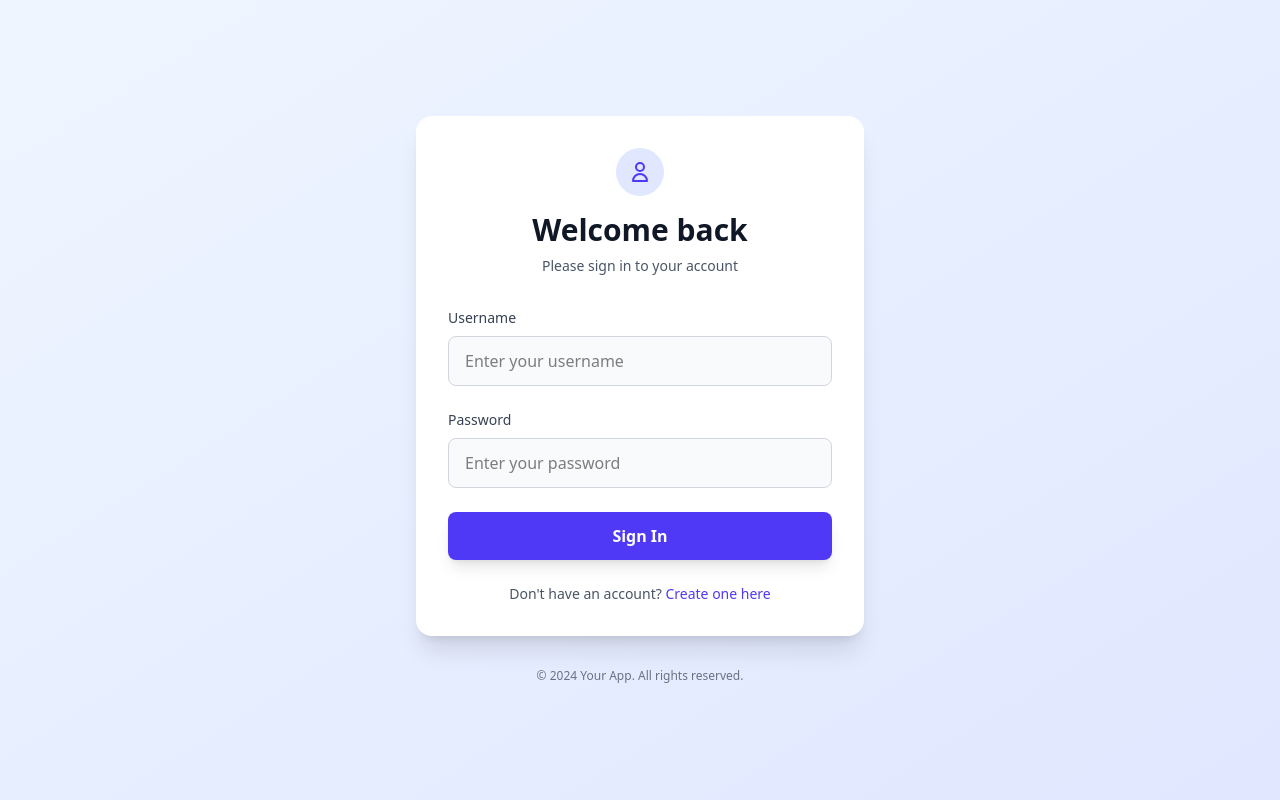
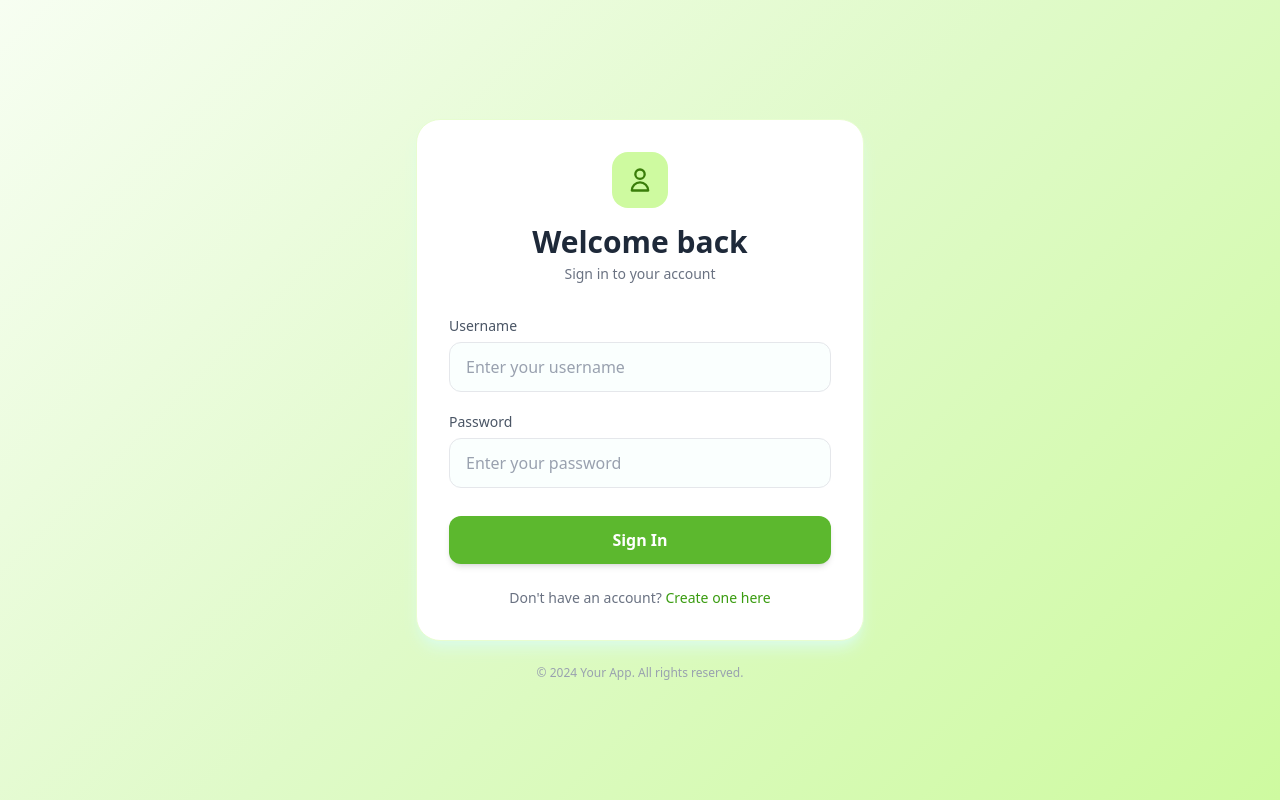
Before and after one commit to Bennables/PERN, a React (Vite) app in the folder frontend/: page /login in a window 1280 px wide. Built offline with nearby package versions, Linux system fonts and the light colour scheme.

Commit message:
frontend revamp

```diff
--- a/frontend/src/pages/Login.tsx
+++ b/frontend/src/pages/Login.tsx
@@ -37,24 +37,29 @@ const Login = () => {
   }, [nav])
 
   return (
-    <div className="min-h-screen bg-gradient-to-br from-blue-50 to-indigo-100 flex items-center justify-center px-4 sm:px-6 lg:px-8">
-      <div className="max-w-md w-full space-y-8">
-        <div className="bg-white rounded-2xl shadow-xl p-8">
+    <div className="min-h-screen flex items-center justify-center px-4 sm:px-6 lg:px-8"
+      style={{ background: 'linear-gradient(135deg, #f7fef2 0%, #dffac8 50%, #cefaa0 100%)' }}>
+      <div className="max-w-md w-full space-y-6">
+        <div className="bg-white rounded-3xl shadow-lg shadow-green-100 p-8 border border-[#e8fdd0]">
+
+          {/* Header */}
           <div className="text-center mb-8">
-            <div className="mx-auto h-12 w-12 bg-indigo-100 rounded-full flex items-center justify-center mb-4">
-              <svg className="h-6 w-6 text-indigo-600" fill="none" viewBox="0 0 24 24" stroke="currentColor">
-                <path strokeLinecap="round" strokeLinejoin="round" strokeWidth={2} d="M16 7a4 4 0 11-8 0 4 4 0 018 0zM12 14a7 7 0 00-7 7h14a7 7 0 00-7-7z" />
+            <div className="mx-auto h-14 w-14 rounded-2xl flex items-center justify-center mb-4"
+              style={{ backgroundColor: '#cefaa0' }}>
+              <svg className="h-7 w-7" fill="none" viewBox="0 0 24 24" stroke="#3a7d0a" strokeWidth={2}>
+                <path strokeLinecap="round" strokeLinejoin="round" d="M16 7a4 4 0 11-8 0 4 4 0 018 0zM12 14a7 7 0 00-7 7h14a7 7 0 00-7-7z" />
               </svg>
             </div>
-            <h2 className="text-3xl font-bold text-gray-900">Welcome back</h2>
-            <p className="text-sm text-gray-600 mt-2">Please sign in to your account</p>
+            <h2 className="text-3xl font-bold text-gray-800">Welcome back</h2>
+            <p className="text-sm text-gray-500 mt-1">Sign in to your account</p>
           </div>
-          <form className="space-y-6" onSubmit={handleSubmit}>
+
+          {/* Form */}
+          <form className="space-y-5" onSubmit={handleSubmit}>
             <div>
-              <label htmlFor="username" className="block text-sm font-medium text-gray-700 mb-2">
+              <label htmlFor="username" className="block text-sm font-medium text-gray-600 mb-1.5">
                 Username
               </label>
-              <div className="relative">
               <input
                 id="username"
                 name="user"
@@ -62,15 +67,16 @@ const Login = () => {
                 value={username ?? ''}
                 placeholder="Enter your username"
                 onChange={(e) => setUsername(e.target.value)}
-                  className="w-full px-4 py-3 border border-gray-300 rounded-lg focus:ring-2 focus:ring-indigo-500 focus:border-indigo-500 transition-colors duration-200 bg-gray-50 focus:bg-white"
+                className="w-full px-4 py-3 border border-gray-200 rounded-xl text-gray-800 placeholder-gray-400 bg-[#fafffe] transition-all duration-200 outline-none"
+                style={{ boxShadow: 'none' }}
+                onFocus={e => e.target.style.borderColor = '#cefaa0'}
+                onBlur={e => e.target.style.borderColor = '#e5e7eb'}
               />
             </div>
-            </div>
             <div>
-              <label htmlFor="password" className="block text-sm font-medium text-gray-700 mb-2">
+              <label htmlFor="password" className="block text-sm font-medium text-gray-600 mb-1.5">
                 Password
               </label>
-              <div className="relative">
               <input
                 id="password"
                 name="pass"
@@ -78,28 +84,41 @@ const Login = () => {
                 value={password ?? ''}
                 placeholder="Enter your password"
                 onChange={(e) => setPassword(e.target.value)}
-                  className="w-full px-4 py-3 border border-gray-300 rounded-lg focus:ring-2 focus:ring-indigo-500 focus:border-indigo-500 transition-colors duration-200 bg-gray-50 focus:bg-white"
+                className="w-full px-4 py-3 border border-gray-200 rounded-xl text-gray-800 placeholder-gray-400 bg-[#fafffe] transition-all duration-200 outline-none"
+                onFocus={e => e.target.style.borderColor = '#cefaa0'}
+                onBlur={e => e.target.style.borderColor = '#e5e7eb'}
               />
-              </div>
             </div>
             <button
               type="submit"
-              className="w-full bg-indigo-600 hover:bg-indigo-700 text-white font-semibold py-3 px-4 rounded-lg transition-colors duration-200 transform hover:scale-[1.02] focus:outline-none focus:ring-2 focus:ring-indigo-500 focus:ring-offset-2 shadow-lg"
+              className="w-full font-semibold py-3 px-4 rounded-xl transition-all duration-200 hover:scale-[1.02] active:scale-[0.98] text-white shadow-md mt-2"
+              style={{ backgroundColor: '#5cb82e' }}
+              onMouseEnter={e => (e.currentTarget.style.backgroundColor = '#4a9e22')}
+              onMouseLeave={e => (e.currentTarget.style.backgroundColor = '#5cb82e')}
             >
               Sign In
             </button>
           </form>
+
+          {/* Footer link */}
           <div className="mt-6 text-center">
-            <p className="text-sm text-gray-600">
+            <p className="text-sm text-gray-500">
               Don't have an account?{' '}
-              <Link to="/register" className="font-medium text-indigo-600 hover:text-indigo-500 transition-colors duration-200">
+              <Link
+                to="/register"
+                className="font-medium transition-colors duration-200"
+                style={{ color: '#3a9c10' }}
+                onMouseEnter={e => (e.currentTarget.style.color = '#2d7a0c')}
+                onMouseLeave={e => (e.currentTarget.style.color = '#3a9c10')}
+              >
                 Create one here
               </Link>
             </p>
           </div>
         </div>
+
         <div className="text-center">
-          <p className="text-xs text-gray-500">© 2024 Your App. All rights reserved.</p>
+          <p className="text-xs text-gray-400">© 2024 Your App. All rights reserved.</p>
         </div>
       </div>
     </div>
--- a/frontend/src/pages/OrgCreate.tsx
+++ b/frontend/src/pages/OrgCreate.tsx
@@ -48,12 +48,12 @@ const OrgCreate = () => {
   }
 
   return (
-    <div className="min-h-screen bg-gradient-to-br from-indigo-50 to-slate-100 flex items-center justify-center px-4 sm:px-6 lg:px-8">
+    <div className="min-h-screen flex items-center justify-center px-4 sm:px-6 lg:px-8" style={{ background: 'linear-gradient(135deg, #f0fdf4 0%, #cefad0 100%)' }}>
       <div className="max-w-md w-full space-y-8">
         <div className="bg-white rounded-2xl shadow-xl p-8">
           <div className="text-center mb-8">
-            <div className="mx-auto h-12 w-12 bg-indigo-100 rounded-full flex items-center justify-center mb-4">
-              <svg className="h-6 w-6 text-indigo-600" fill="none" viewBox="0 0 24 24" stroke="currentColor">
+            <div className="mx-auto h-12 w-12 rounded-full flex items-center justify-center mb-4" style={{ backgroundColor: '#cefad0' }}>
+              <svg className="h-6 w-6" style={{ color: '#3a8c1a' }} fill="none" viewBox="0 0 24 24" stroke="currentColor">
                 <path strokeLinecap="round" strokeLinejoin="round" strokeWidth={2} d="M3 7l9-4 9 4m-9 4l9-4m-9 4v10M4 10v10m16-10v10" />
               </svg>
             </div>
@@ -71,7 +71,7 @@ const OrgCreate = () => {
                 value={name}
                 onChange={(e) => setName(e.target.value)}
                 placeholder="e.g. Product Squad Alpha"
-                className="w-full px-4 py-3 border border-gray-300 rounded-lg focus:ring-2 focus:ring-indigo-500 focus:border-indigo-500 transition-colors duration-200 bg-gray-50 focus:bg-white"
+                className="w-full px-4 py-3 border border-gray-300 rounded-lg focus:ring-2 focus:ring-[#cefad0] focus:border-[#5cb82e] transition-colors duration-200 bg-gray-50 focus:bg-white"
               />
             </div>
             {error && (
@@ -82,7 +82,10 @@ const OrgCreate = () => {
             <button
               type="submit"
               disabled={loading}
-              className="w-full bg-indigo-600 hover:bg-indigo-700 disabled:opacity-60 disabled:cursor-not-allowed text-white font-semibold py-3 px-4 rounded-lg transition-colors duration-200 transform hover:scale-[1.02] focus:outline-none focus:ring-2 focus:ring-indigo-500 focus:ring-offset-2 shadow-lg"
+              className="w-full disabled:opacity-60 disabled:cursor-not-allowed text-white font-semibold py-3 px-4 rounded-lg transition-colors duration-200 transform hover:scale-[1.02] focus:outline-none focus:ring-2 focus:ring-[#cefad0] focus:ring-offset-2 shadow-lg"
+              style={{ backgroundColor: '#5cb82e' }}
+              onMouseEnter={e => { if (!loading) e.currentTarget.style.backgroundColor = '#4a9e22' }}
+              onMouseLeave={e => { if (!loading) e.currentTarget.style.backgroundColor = '#5cb82e' }}
             >
               {loading ? 'Creating...' : 'Create organization'}
             </button>
@@ -90,7 +93,7 @@ const OrgCreate = () => {
           <div className="mt-6 text-center space-y-2">
             <p className="text-sm text-gray-600">
               Already in a team?{' '}
-              <Link to="/team" className="font-medium text-indigo-600 hover:text-indigo-500 transition-colors duration-200">
+              <Link to="/team" className="font-medium transition-colors duration-200" style={{ color: '#3a9c10' }} onMouseEnter={e => (e.currentTarget.style.color = '#2d7a0c')} onMouseLeave={e => (e.currentTarget.style.color = '#3a9c10')}>
                 View team board
               </Link>
             </p>
--- a/frontend/src/pages/OrgFind.tsx
+++ b/frontend/src/pages/OrgFind.tsx
@@ -36,12 +36,12 @@ const OrgFind = () => {
   }
 
   return (
-    <div className="min-h-screen bg-gradient-to-br from-indigo-50 to-slate-100 flex items-center justify-center px-4 sm:px-6 lg:px-8">
+    <div className="min-h-screen flex items-center justify-center px-4 sm:px-6 lg:px-8" style={{ background: 'linear-gradient(135deg, #f0fdf4 0%, #cefad0 100%)' }}>
       <div className="max-w-md w-full space-y-8">
         <div className="bg-white rounded-2xl shadow-xl p-8">
           <div className="text-center mb-8">
-            <div className="mx-auto h-12 w-12 bg-indigo-100 rounded-full flex items-center justify-center mb-4">
-              <svg className="h-6 w-6 text-indigo-600" fill="none" viewBox="0 0 24 24" stroke="currentColor">
+            <div className="mx-auto h-12 w-12 rounded-full flex items-center justify-center mb-4" style={{ backgroundColor: '#cefad0' }}>
+              <svg className="h-6 w-6" style={{ color: '#3a8c1a' }} fill="none" viewBox="0 0 24 24" stroke="currentColor">
                 <path strokeLinecap="round" strokeLinejoin="round" strokeWidth={2} d="M12 6V4m0 2a2 2 0 100 4m0-4a2 2 0 110 4m-6 8a2 2 0 100-4m0 4a2 2 0 110-4m12 0a2 2 0 100-4m0 4a2 2 0 110-4m-6 6v-2m0 2a2 2 0 100-4m0 4a2 2 0 110-4" />
               </svg>
             </div>
@@ -59,7 +59,7 @@ const OrgFind = () => {
                 value={name}
                 onChange={(e) => setName(e.target.value)}
                 placeholder="e.g. Product Squad Alpha"
-                className="w-full px-4 py-3 border border-gray-300 rounded-lg focus:ring-2 focus:ring-indigo-500 focus:border-indigo-500 transition-colors duration-200 bg-gray-50 focus:bg-white"
+                className="w-full px-4 py-3 border border-gray-300 rounded-lg focus:ring-2 focus:ring-[#cefad0] focus:border-[#5cb82e] transition-colors duration-200 bg-gray-50 focus:bg-white"
               />
             </div>
             {error && (
@@ -70,7 +70,10 @@ const OrgFind = () => {
             <button
               type="submit"
               disabled={loading}
-              className="w-full bg-indigo-600 hover:bg-indigo-700 disabled:opacity-60 disabled:cursor-not-allowed text-white font-semibold py-3 px-4 rounded-lg transition-colors duration-200 transform hover:scale-[1.02] focus:outline-none focus:ring-2 focus:ring-indigo-500 focus:ring-offset-2 shadow-lg"
+              className="w-full disabled:opacity-60 disabled:cursor-not-allowed text-white font-semibold py-3 px-4 rounded-lg transition-colors duration-200 transform hover:scale-[1.02] focus:outline-none focus:ring-2 focus:ring-[#cefad0] focus:ring-offset-2 shadow-lg"
+              style={{ backgroundColor: '#5cb82e' }}
+              onMouseEnter={e => { if (!loading) e.currentTarget.style.backgroundColor = '#4a9e22' }}
+              onMouseLeave={e => { if (!loading) e.currentTarget.style.backgroundColor = '#5cb82e' }}
             >
               {loading ? 'Searching...' : 'Continue'}
             </button>
@@ -78,13 +81,13 @@ const OrgFind = () => {
           <div className="mt-6 text-center space-y-2">
             <p className="text-sm text-gray-600">
               Need an account?{' '}
-              <Link to="/register" className="font-medium text-indigo-600 hover:text-indigo-500 transition-colors duration-200">
+              <Link to="/register" className="font-medium transition-colors duration-200" style={{ color: '#3a9c10' }} onMouseEnter={e => (e.currentTarget.style.color = '#2d7a0c')} onMouseLeave={e => (e.currentTarget.style.color = '#3a9c10')}>
                 Create one
               </Link>
             </p>
             <p className="text-sm text-gray-600">
               Don't have an org yet?{' '}
-              <Link to="/org/create" className="font-medium text-indigo-600 hover:text-indigo-500 transition-colors duration-200">
+              <Link to="/org/create" className="font-medium transition-colors duration-200" style={{ color: '#3a9c10' }} onMouseEnter={e => (e.currentTarget.style.color = '#2d7a0c')} onMouseLeave={e => (e.currentTarget.style.color = '#3a9c10')}>
                 Create org
               </Link>
             </p>
```
Also changed, not shown: frontend/src/components/Dragger.tsx (+4 -4 lines), frontend/src/components/logout.tsx (+14 -1 lines), frontend/src/pages/Create.css (+9 -9 lines), frontend/src/pages/Personal.tsx (+5 -2 lines), frontend/src/pages/Register.tsx (+15 -8 lines), frontend/src/pages/TaskView.tsx (+9 -9 lines), frontend/src/pages/Team.tsx (+5 -2 lines). Lines whose indentation alone changed are shown as unchanged.
